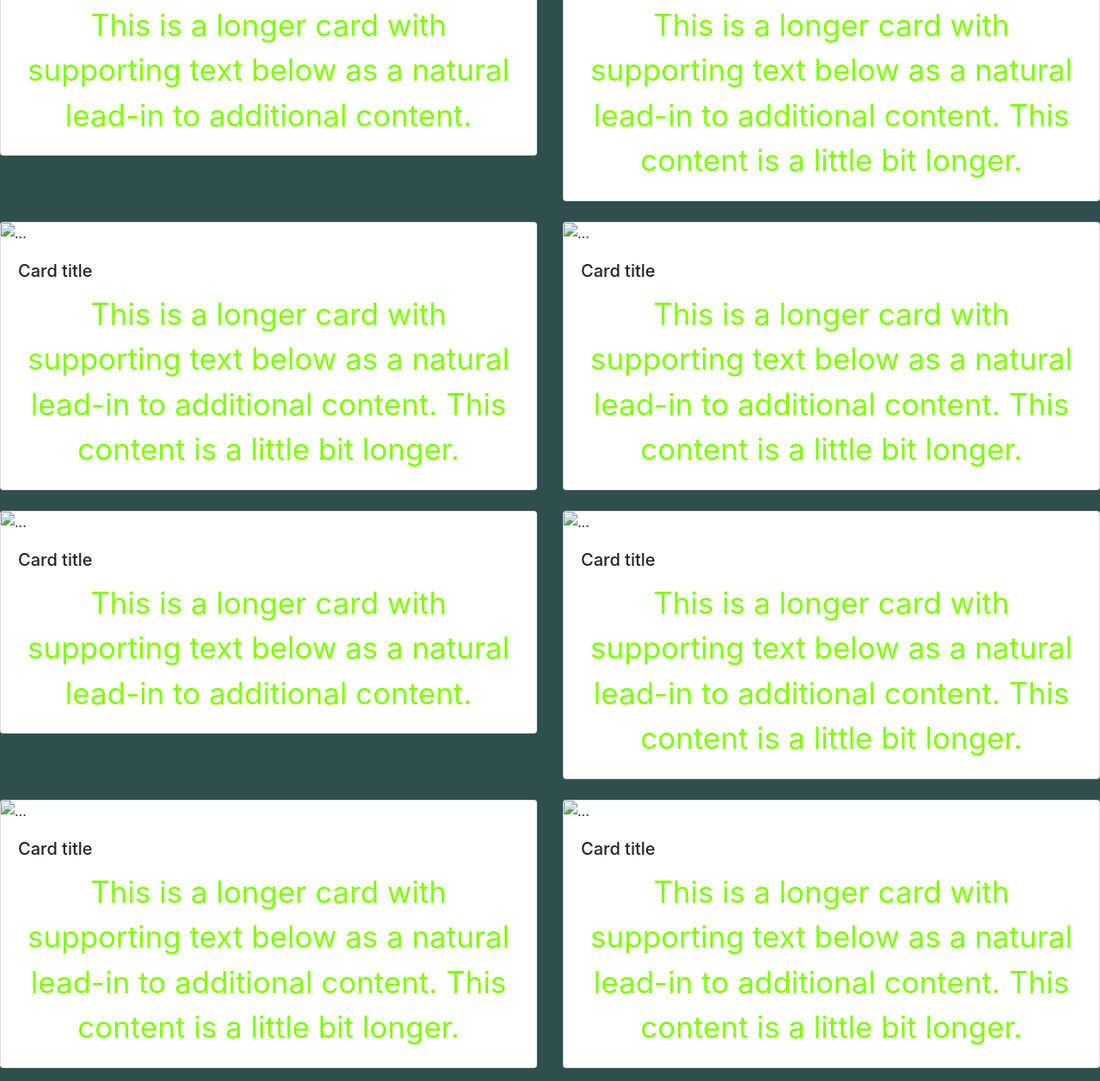
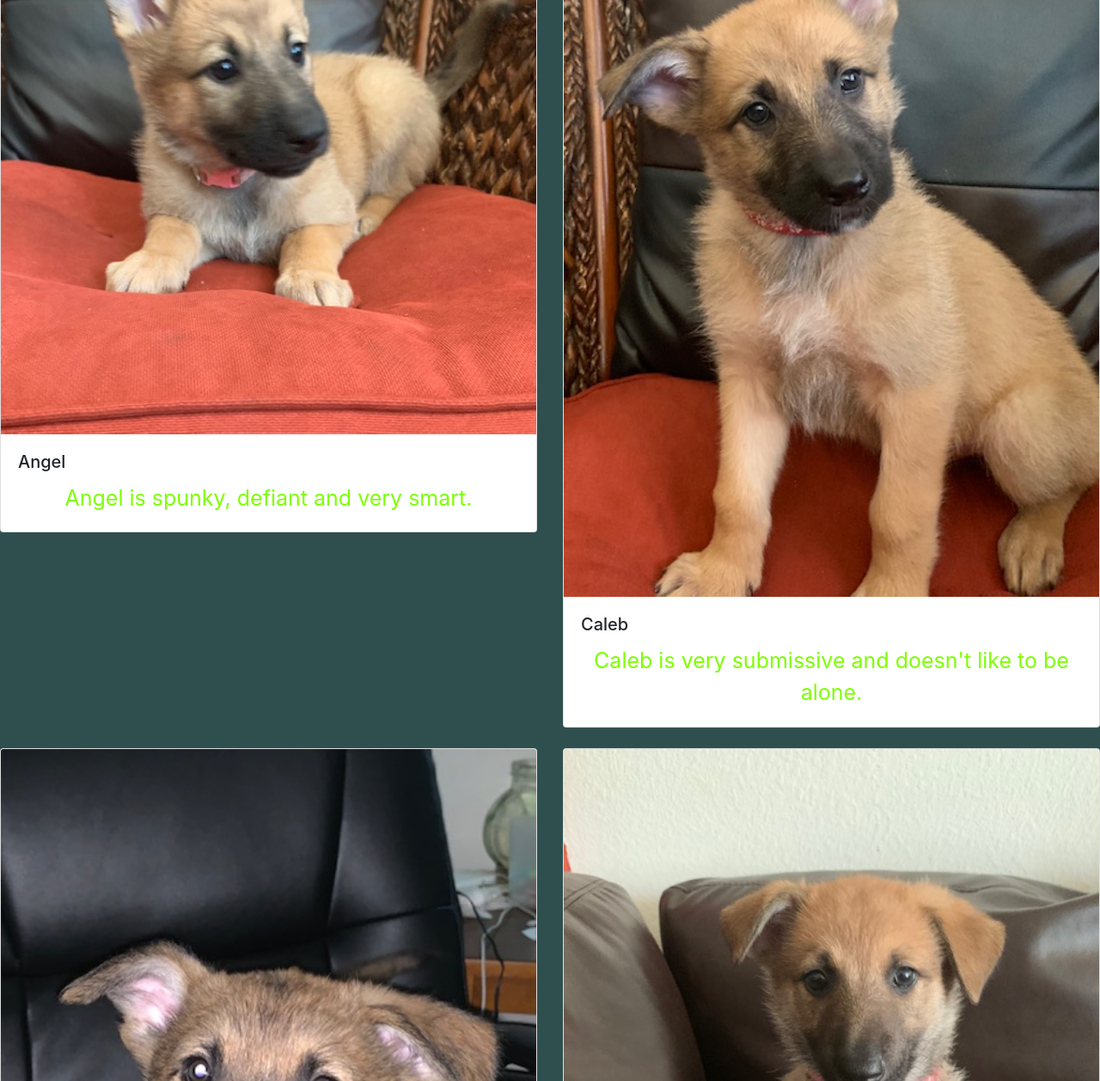
Before and after one commit to marinahutchins/puppies, a plain HTML site: page index.html in a window 1280 px wide. Shown: the part 1543-2800 px from the top of the page at 86% size. Drawn offline with nearby package versions, Linux system fonts and the light colour scheme.

Commit message:
Added pics and bio's of puppies

```diff
--- a/index.html
+++ b/index.html
@@ -53,19 +53,19 @@
         </div>
         <div class="col mb-4">
           <div class="card">
-            <img src="..." class="card-img-top" alt="...">
+            <img src="angel.jpg" class="card-img-top" alt="Picture of Angel">
             <div class="card-body">
-              <h5 class="card-title">Card title</h5>
-              <p class="card-text">This is a longer card with supporting text below as a natural lead-in to additional content.</p>
+              <h5 class="card-title">Angel</h5>
+              <p class="card-text">Angel is spunky, defiant and very smart.</p>
             </div>
           </div>
         </div>
         <div class="col mb-4">
           <div class="card">
-            <img src="..." class="card-img-top" alt="...">
+            <img src="caleb.jpg" class="card-img-top" alt="pic of pup">
             <div class="card-body">
-              <h5 class="card-title">Card title</h5>
-              <p class="card-text">This is a longer card with supporting text below as a natural lead-in to additional content. This content is a little bit longer.</p>
+              <h5 class="card-title">Caleb</h5>
+              <p class="card-text"> Caleb is very submissive and doesn't like to be alone.</p>
             </div>
           </div>
         </div>
@@ -77,37 +77,37 @@
       <div class="row row-cols-1 row-cols-md-2">
         <div class="col mb-4">
           <div class="card">
-            <img src="..." class="card-img-top" alt="...">
+            <img src="champ.jpg" class="card-img-top" alt="pup pic">
             <div class="card-body">
-              <h5 class="card-title">Card title</h5>
-              <p class="card-text">This is a longer card with supporting text below as a natural lead-in to additional content. This content is a little bit longer.</p>
+              <h5 class="card-title">Champ</h5>
+              <p class="card-text">Champ is a high energy puppy with a strong prey drive.</p>
             </div>
           </div>
         </div>
         <div class="col mb-4">
           <div class="card">
-            <img src="..." class="card-img-top" alt="...">
+            <img src="chloe.jpg" class="card-img-top" alt="puppy pic">
             <div class="card-body">
-              <h5 class="card-title">Card title</h5>
-              <p class="card-text">This is a longer card with supporting text below as a natural lead-in to additional content. This content is a little bit longer.</p>
+              <h5 class="card-title">Chloe</h5>
+              <p class="card-text">Chloe is a very sweet girl that loves to cuddle.</p>
             </div>
           </div>
         </div>
         <div class="col mb-4">
           <div class="card">
-            <img src="..." class="card-img-top" alt="...">
+            <img src="greta.jpg" class="card-img-top" alt="...">
             <div class="card-body">
-              <h5 class="card-title">Card title</h5>
-              <p class="card-text">This is a longer card with supporting text below as a natural lead-in to additional content.</p>
+              <h5 class="card-title">Greta</h5>
+              <p class="card-text">Greta is a medium energy pup, who is extremly intelligent and eager to please.</p>
             </div>
           </div>
         </div>
         <div class="col mb-4">
           <div class="card">
-            <img src="..." class="card-img-top" alt="...">
+            <img src="jesse.jpg" class="card-img-top" alt="puppy pic">
             <div class="card-body">
-              <h5 class="card-title">Card title</h5>
-              <p class="card-text">This is a longer card with supporting text below as a natural lead-in to additional content. This content is a little bit longer.</p>
+              <h5 class="card-title">Jesse</h5>
+              <p class="card-text">Jesse is a happy puppy that loves people and loves to chew.</p>
             </div>
           </div>
         </div>
@@ -116,28 +116,28 @@
       <div class="row row-cols-1 row-cols-md-2">
         <div class="col mb-4">
           <div class="card">
-            <img src="..." class="card-img-top" alt="...">
+            <img src="Niko.jpg" class="card-img-top" alt="puppy pic">
             <div class="card-body">
-              <h5 class="card-title">Card title</h5>
-              <p class="card-text">This is a longer card with supporting text below as a natural lead-in to additional content. This content is a little bit longer.</p>
+              <h5 class="card-title">Niko</h5>
+              <p class="card-text">Niko is very energetic and learns very quickly, he is brave and fearless.</p>
             </div>
           </div>
         </div>
         <div class="col mb-4">
           <div class="card">
-            <img src="..." class="card-img-top" alt="...">
+            <img src="Tamutzu.jpg" class="card-img-top" alt="puppy pic">
             <div class="card-body">
-              <h5 class="card-title">Card title</h5>
-              <p class="card-text">This is a longer card with supporting text below as a natural lead-in to additional content. This content is a little bit longer.</p>
+              <h5 class="card-title">Tamutzu</h5>
+              <p class="card-text">Tamutzu is a very shy puppy. He is quiet and keeps to himself.</p>
             </div>
           </div>
         </div>
         <div class="col mb-4">
           <div class="card">
-            <img src="..." class="card-img-top" alt="...">
+            <img src="Yoshi.jpg" class="card-img-top" alt="pupppy pic">
             <div class="card-body">
-              <h5 class="card-title">Card title</h5>
-              <p class="card-text">This is a longer card with supporting text below as a natural lead-in to additional content.</p>
+              <h5 class="card-title">Yoshi</h5>
+              <p class="card-text">Yoshi is a high energy spunky little girl. She has a high prey drive and loves to play.</p>
             </div>
           </div>
         </div>
--- a/style.css
+++ b/style.css
@@ -24,5 +24,5 @@ p
 
   text-align: center;
   color: chartreuse;
-  font-size: 35px;
+  font-size: 25px;
 }
```
